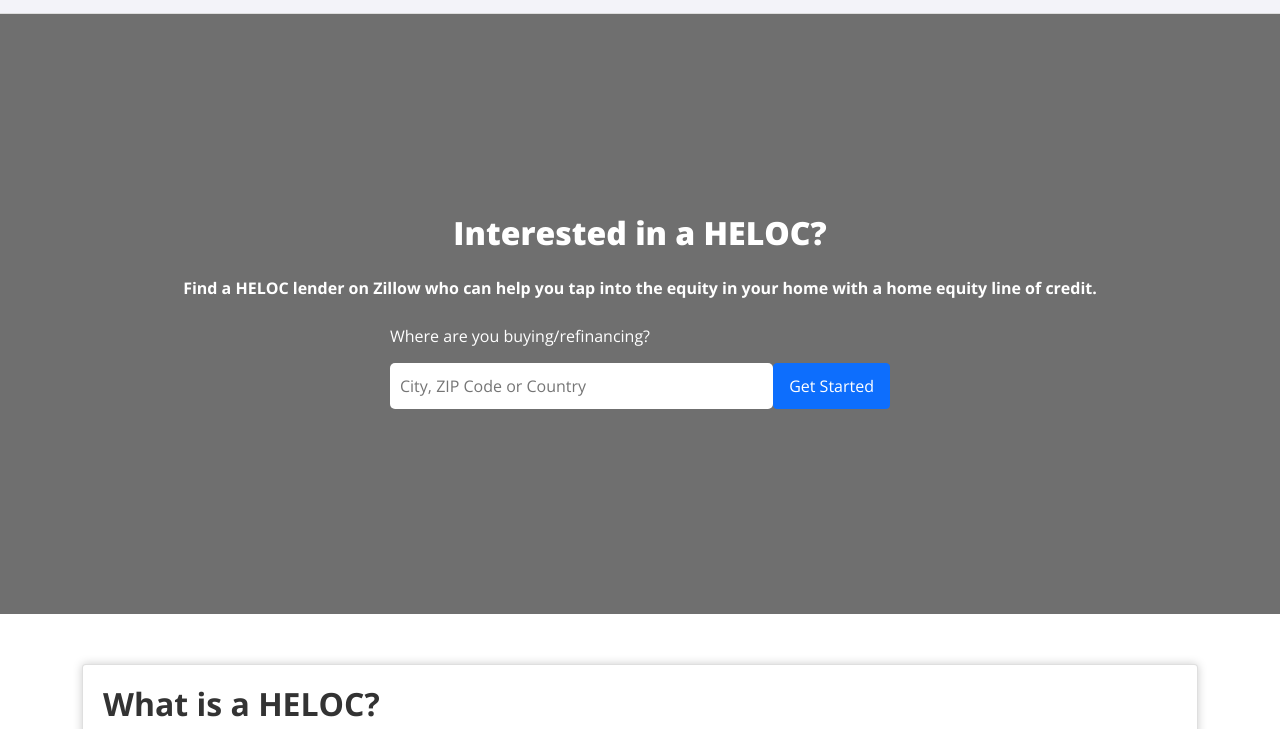
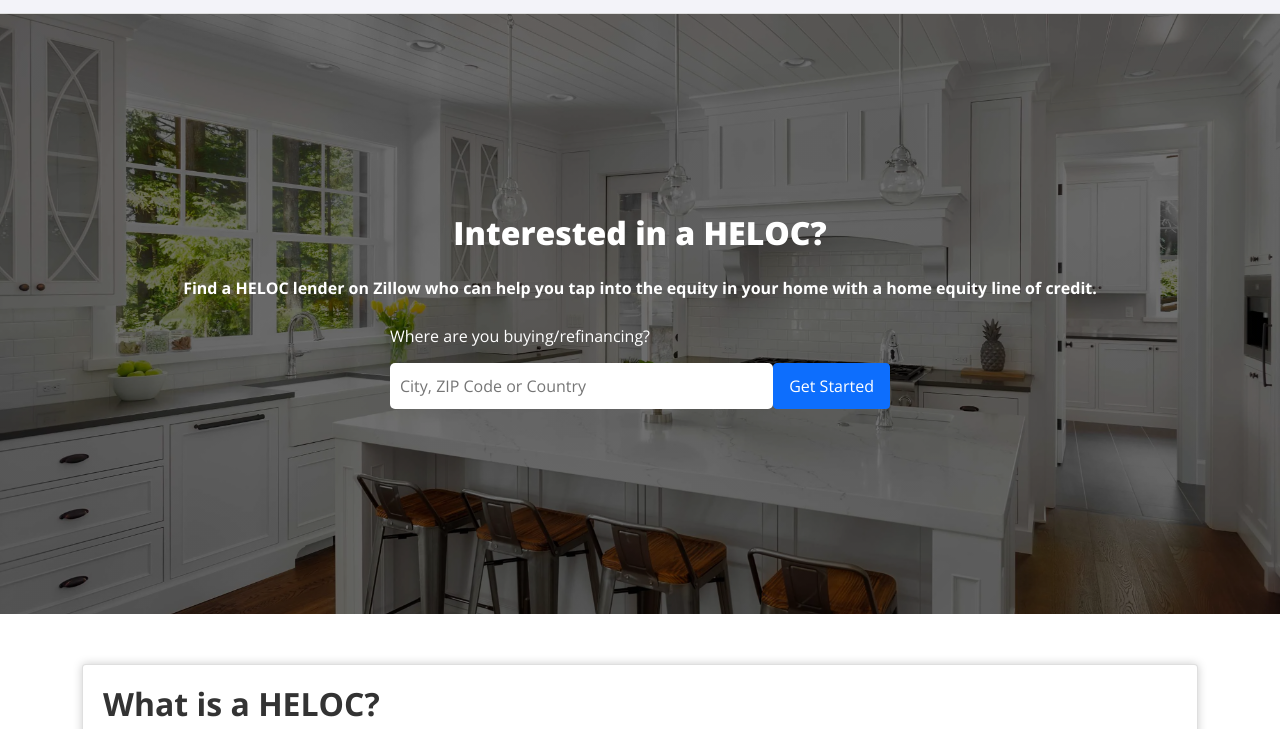
Before and after one commit to shahinjs/zillow-theme, a plain HTML site: page heloc.html in a window 1280 px wide. Shown: the part 51-780 px from the top of the page. Drawn offline with nearby package versions, Linux system fonts and the light colour scheme; the site is published under a folder, as on GitHub Pages, so addresses that start at the root find nothing.

Commit message:
Add files via upload

```diff
--- a/css/heloc.css
+++ b/css/heloc.css
@@ -29,7 +29,7 @@ header .menu_wrapper ul.main_menu li.menu_btn .manage_rentals_submenu ul li a {c
 header .menu_wrapper ul.main_menu li.menu_btn .manage_rentals_submenu ul li a:hover {text-decoration: underline;}
 
         /* codes for banner section */
-#banner {color: #fff; text-align: center; padding: 200px 0; background: linear-gradient(#00000090, #00000090), url(/image/banner/heloc.jpg); background-repeat: no-repeat; background-size: cover; background-position: center;}
+#banner {color: #fff; text-align: center; padding: 200px 0; background: linear-gradient(#00000090, #00000090), url(../image/banner/heloc.jpg); background-repeat: no-repeat; background-size: cover; background-position: center;}
 #banner form {text-align: left; margin: auto; max-width: 500px;}
 #banner form .input {display: flex; margin-top: 10px; white-space: nowrap;}
 #banner form .input input {width: 100%; padding: 10px; border-radius: 5px; border: none; margin: 5px 0;}
--- a/css/rental_list.css
+++ b/css/rental_list.css
@@ -74,7 +74,7 @@ header .menu_wrapper ul.main_menu li.menu_btn .manage_rentals_submenu ul li a:ho
 #slider .wrapper .item .dots i.active {color: #136EFA;}
 
         /* codes for bottom banner section */
-#bottom_banner {text-align: center; color: #fff; background: url(/image/renter_list/banner.jpg); background-repeat: no-repeat; background-size: cover; background-position: center;}
+#bottom_banner {text-align: center; color: #fff; background: url(../image/renter_list/banner.jpg); background-repeat: no-repeat; background-size: cover; background-position: center;}
 #bottom_banner p {font-weight: bold; max-width: 600px; margin: 0 auto 30px; font-size: 18px;}
 
         /* codes for footer section */
--- a/css/zestimate.css
+++ b/css/zestimate.css
@@ -29,7 +29,7 @@ header .menu_wrapper ul.main_menu li.menu_btn .manage_rentals_submenu ul li a {c
 header .menu_wrapper ul.main_menu li.menu_btn .manage_rentals_submenu ul li a:hover {text-decoration: underline;}
 
         /* codes for banner section */
-#banner {background: url(/image/banner/man-working-laptop.jpg); background-position: center; background-repeat: no-repeat; background-size: cover;}
+#banner {background: url(../image/banner/man-working-laptop.jpg); background-position: center; background-repeat: no-repeat; background-size: cover;}
 #banner .container {color: #fff; max-width: 750px; text-align: center;}
 
         /* codes for main section */
```
